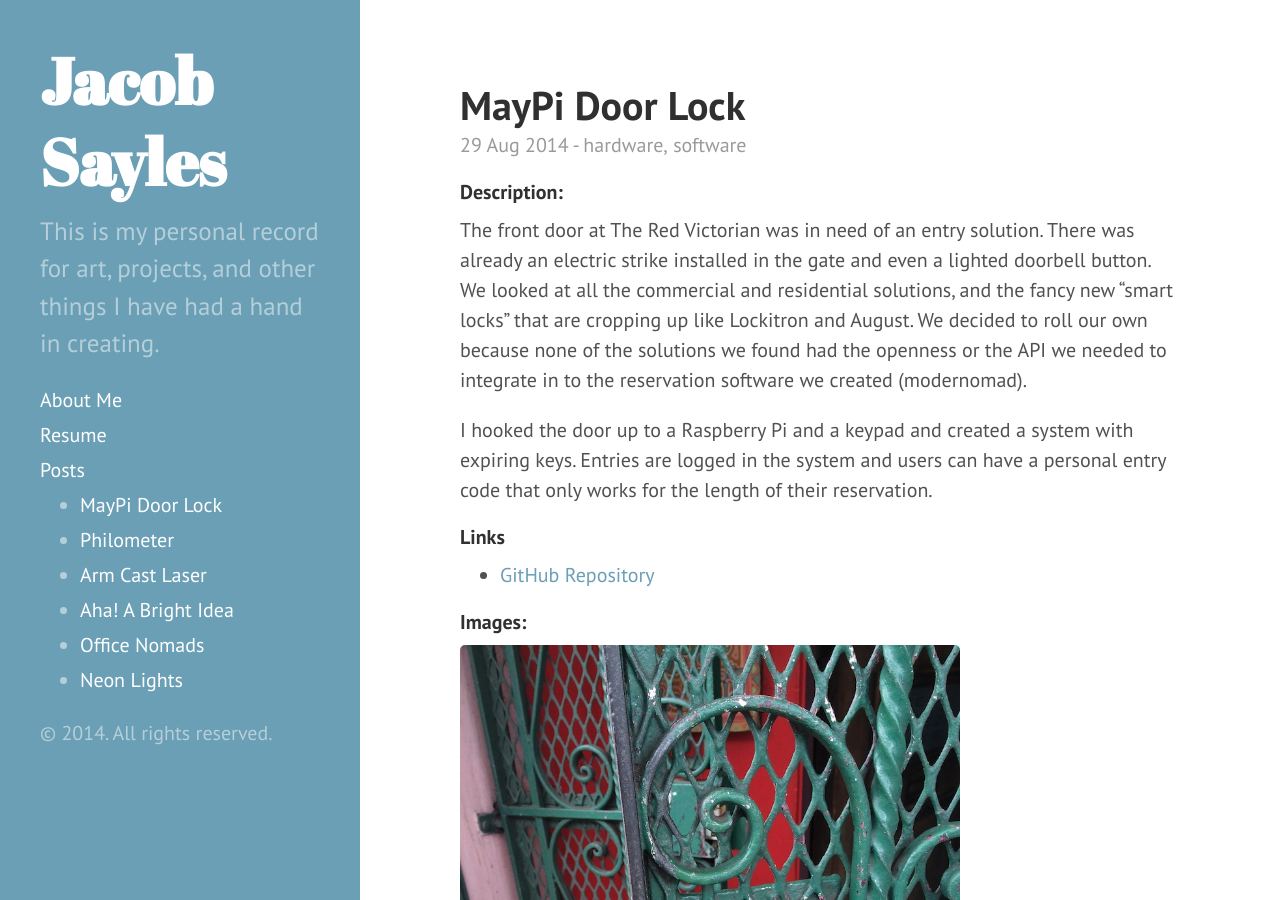
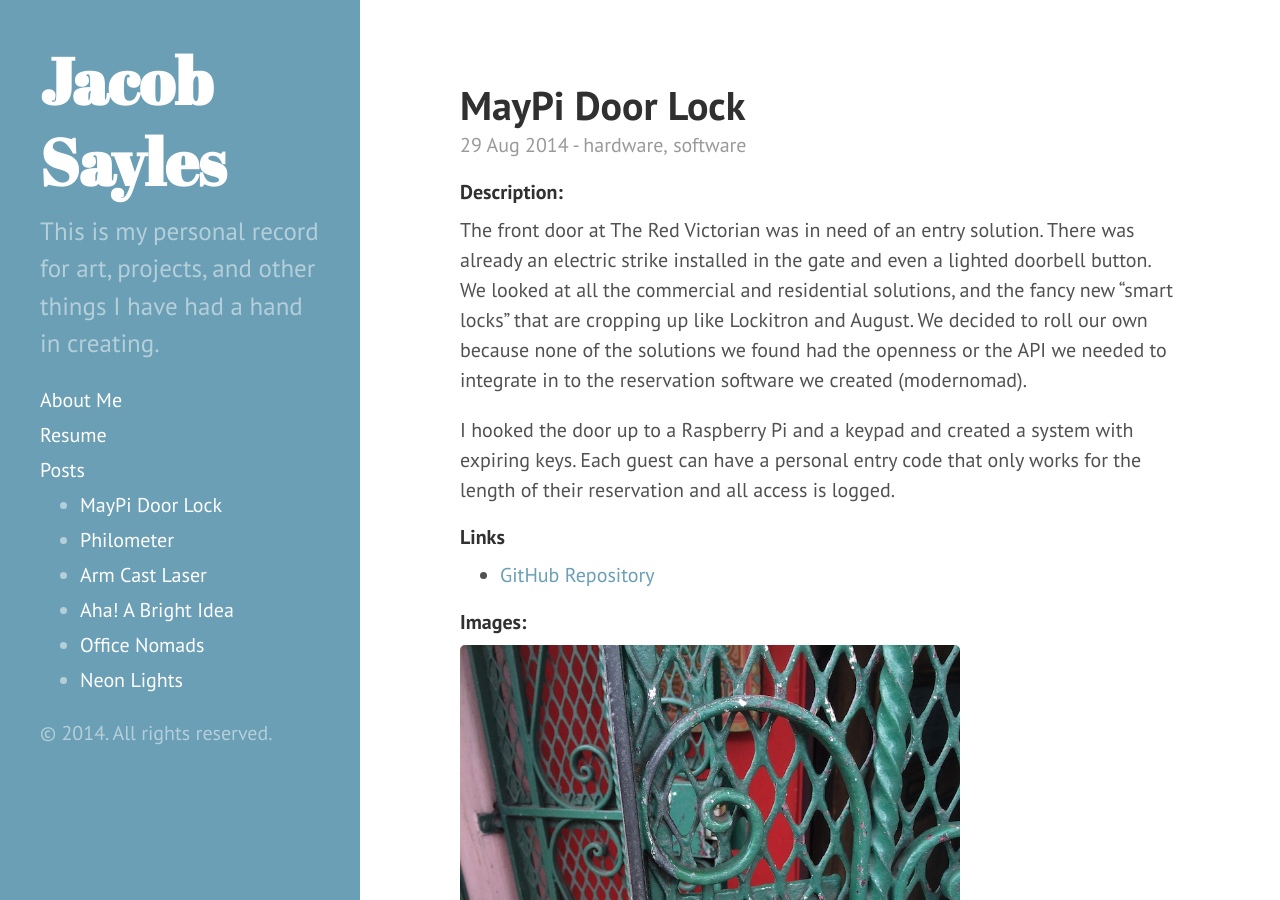
Before and after one commit to jsayles/jsayles.github.io, a Jekyll site: the page built from _posts/2014-08-29-maypi.md, in a window 1280 px wide and 900 px high. Built offline with Jekyll 4.4.1, drawn with Linux system fonts in a browser that asks for light colours; Markdown is read by kramdown in place of the engine named in the settings.

Commit message:
description edits

```diff
--- a/_posts/2014-08-29-maypi.md
+++ b/_posts/2014-08-29-maypi.md
@@ -7,7 +7,7 @@ categories: [hardware, software]
 #### Description:
 The front door at The Red Victorian was in need of an entry solution. There was already an electric strike installed in the gate and even a lighted doorbell button.  We looked at all the commercial and residential solutions, and the fancy new "smart locks" that are cropping up like Lockitron and August.  We decided to roll our own because none of the solutions we found had the openness or the API we needed to integrate in to the reservation software we created (modernomad).
 
-I hooked the door up to a Raspberry Pi and a keypad and created a system with expiring keys.  Entries are logged in the system and users can have a personal entry code that only works for the length of their reservation.
+I hooked the door up to a Raspberry Pi and a keypad and created a system with expiring keys.  Each guest can have a personal entry code that only works for the length of their reservation and all access is logged.
 
 #### Links
 <ul>
```
